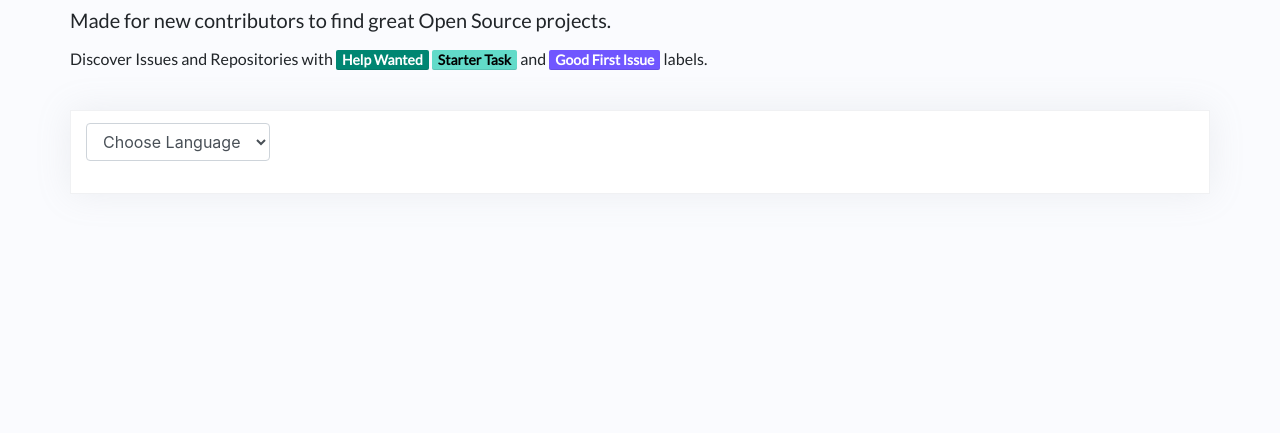
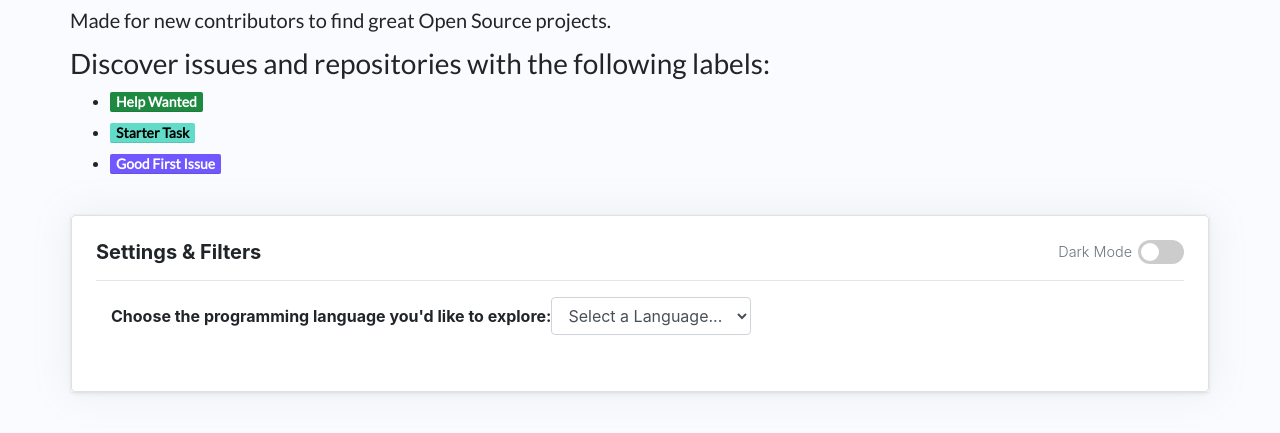
Before and after one commit to pranaykgupta/GoodFirstIssue, a website: page index.html in a window 1280 px wide. Shown: the part 181-614 px from the top of the page. Drawn offline with nearby package versions, Linux system fonts and the light colour scheme.

Commit message:
Fix API token handling and update UI with language labels and dark mode toggle

```diff
--- a/index.html
+++ b/index.html
@@ -31,17 +31,43 @@ body {
 .GoodFirstIssue {
 	background-color: #7057ff;
 	color: #ffffff;
+	 transition: transform 0.3s ease-out; /* Controls smoothness */
+     transform-origin: center;            /* Forces outward movement from middle */
 }
+
+.GoodFirstIssue:hover {
+  transform: scale(1.15); /* Moves outward by increasing size by 15% */
+  background-color: #A7C7E7;
+}
+
 
 .StarterTask {
     background-color: #62dbc9;
     color: #000000;
+	 transition: transform 0.3s ease-out; /* Controls smoothness */
+     transform-origin: center;            /* Forces outward movement from middle */
 }
 
+.StarterTask:hover {
+  transform: scale(1.15); /* Moves outward by increasing size by 15% */
+  background-color: #d00a0a;
+}
+
+
 .HelpWanted {
-    background-color: #008672;
+    background-color: #1e8940;
     color: #ffffff;
+	 transition: transform 0.3s ease-out; /* Controls smoothness */
+     transform-origin: center;            /* Forces outward movement from middle */
 }
+
+.HelpWanted:hover {
+  transform: scale(1.15); /* Moves outward by increasing size by 15% */
+  background-color: #a110ef;
+}
+
+
+
 
 .search-body {
 background-color: #ffffff;
@@ -190,44 +216,133 @@ cursor: url(hand.cur), pointer;
 		<div class="row d-block">
 		<h1>Find Great Open Source Opportunities.</h1>
 		<p class="lead">Made for new contributors to find great Open Source projects.</p>
-		<p>Discover Issues and Repositories with <label class="IssueLabel HelpWanted">Help Wanted</label> <label class="IssueLabel StarterTask">Starter Task</label> and <Label class="IssueLabel GoodFirstIssue">Good First Issue</label> labels. </p>
+		<h3>Discover issues and repositories with the following labels:</h3>
+<ul>
+  <li><label class="IssueLabel HelpWanted">Help Wanted</label></li>
+  <li><label class="IssueLabel StarterTask">Starter Task</label></li>
+  <li><label class="IssueLabel GoodFirstIssue">Good First Issue</label></li>
+</ul>
 		</div>
 	</div>
 
-	<div class="container search-body">
+	<div class="container search-body my-4">
     <div class="row">
-				<div class = 'form-header'>
-				<form class="QueryParametersForm form-inline" onsubmit="onSubmitButton();return false;">
-						<select class="LanguageOptions form-control" onchange="onSubmitButton()">
-							<option>Choose Language</option>
+        <div class="col-12 border rounded p-4 shadow-sm bg-white id="mainCard"">
+
+            <!-- Header Section with Toggle Button -->
+            <div class="d-flex justify-content-between align-items-center mb-3">
+                <h5 class="m-0 font-weight-bold">Settings & Filters</h5>
+
+                <!-- Toggle Switch UI -->
+                <div class="d-flex align-items-center gap-2">
+                    <span id="themeLabel" class="small text-muted me-2">Dark Mode</span>
+                    <label class="theme-switch">
+                        <input type="checkbox" id="themeToggle" onchange="toggleTheme()">
+                        <span class="slider round"></span>
+                    </label>
+                </div>
+            </div>
+
+            <hr class="my-3">
+
+            <!-- Your Existing Query Parameters Form -->
+            <div class="form-header">
+                <form class="QueryParametersForm form-inline d-flex flex-column flex-md-row align-items-md-center gap-2" onsubmit="onSubmitButton();return false;">
+
+                    <label for="languageSelect" class="form-label mb-2 mb-md-0 me-md-2">
+                        <strong>Choose the programming language you'd like to explore:</strong>
+                    </label>
+
+                    <select id="languageSelect" class="LanguageOptions form-control w-auto" onchange="onSubmitButton()">
+                        <option value="" disabled selected>Select a Language...</option>
                         <option value="ActionScript">ActionScript</option>
                         <option value="C">C</option>
                         <option value="C#">C#</option>
                         <option value="C++">C++</option>
                         <option value="Clojure">Clojure</option>
-							<option value="CoffeeScript">CoffeeScript</option>
                         <option value="CSS">CSS</option>
                         <option value="Go">Go</option>
-							<option value="Haskell">Haskell</option>
-							<option value="HTML">HTML</option>
                         <option value="Java">Java</option>
                         <option value="JavaScript">JavaScript</option>
-							<option value="Lua">Lua</option>
-							<option value="Matlab">Matlab</option>
-							<option value="Objective-C">Objective-C</option>
-							<option value="Perl">Perl</option>
-							<option value="PHP">PHP</option>
                         <option value="Python">Python</option>
-							<option value="R">R</option>
                         <option value="Ruby">Ruby</option>
-							<option value="Scala">Scala</option>
-							<option value="Shell">Shell</option>
-							<option value="Swift">Swift</option>
-							<option value="TeX">TeX</option>
-							<option value="Vim script">Vim script</option>
                     </select>
                 </form>
             </div>
+
+        </div>
+    </div>
+</div>
+
+<!-- Styling for the Toggle Switch Button -->
+<style>
+  .theme-switch {
+    position: relative;
+    display: inline-block;
+    width: 46px;
+    height: 24px;
+    margin: 0;
+  }
+
+  .theme-switch input {
+    opacity: 0;
+    width: 0;
+    height: 0;
+  }
+
+  .slider {
+    position: absolute;
+    cursor: pointer;
+    top: 0; left: 0; right: 0; bottom: 0;
+    background-color: #ccc;
+    transition: .3s;
+    border-radius: 24px;
+  }
+
+  .slider:before {
+    position: absolute;
+    content: "";
+    height: 18px;
+    width: 18px;
+    left: 3px;
+    bottom: 3px;
+    background-color: white;
+    transition: .3s;
+    border-radius: 50%;
+  }
+
+  input:checked + .slider {
+    background-color: #0d6efd; /* Active blue color */
+  }
+
+  input:checked + .slider:before {
+    transform: translateX(22px);
+  }
+
+  /* Simple Dark Mode Styling applied when active */
+  body.dark-mode {
+    background-color: #121212 !important;
+    color: #e0e0e0 !important;
+  }
+
+  body.dark-mode .bg-white {
+    background-color: #1e1e1e !important;
+    border-color: #333 !important;
+  }
+</style>
+
+<!-- JavaScript logic for toggle -->
+<script>
+  function toggleTheme() {
+    const isChecked = document.getElementById('themeToggle').checked;
+
+    if (isChecked) {
+      document.body.classList.add('dark-mode');
+    } else {
+      document.body.classList.remove('dark-mode');
+    }
+  }
+</script>
 
 		<div class="table-responsive">
 		<div class="spinner"></div>
@@ -655,25 +770,23 @@ function onSubmitButton() {
 }
 
 
-function fetchQuery(query, variables, callback)  {
-	//https://graphql.org/graphql-js/graphql-clients/
-
+function fetchQuery(query, variables, callback) {
+    const token = 'ghp_YOUR_PERSONAL_ACCESS_TOKEN_HERE';
     var body = JSON.stringify({
         query,
         variables: variables,
     });
 
-
-	fetch('https://api.github.com/graphql',
-	{
+    fetch('https://api.github.com/graphql', {
         method: 'POST',
         headers: {
             'Content-Type': 'application/json',
             'Accept': 'application/json',
-                	'Authorization': 'Bearer' + ' ' + token,
+            'Authorization': 'Bearer ' + token ,
+
+            'Authorization': `Bearer ${token}`
         },
         body: body
-
     }).then(r => r.json()).then(data => {
         callback(data);
     });
```
Lines whose indentation alone changed are shown as unchanged.
